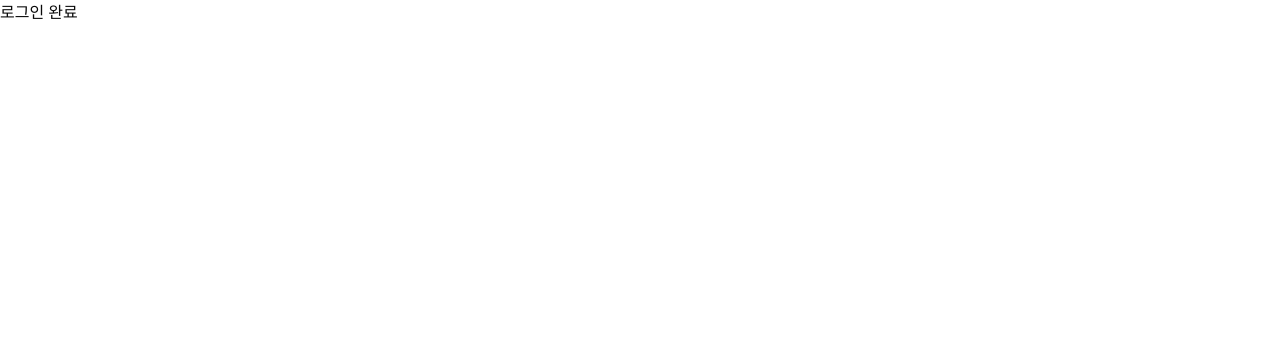
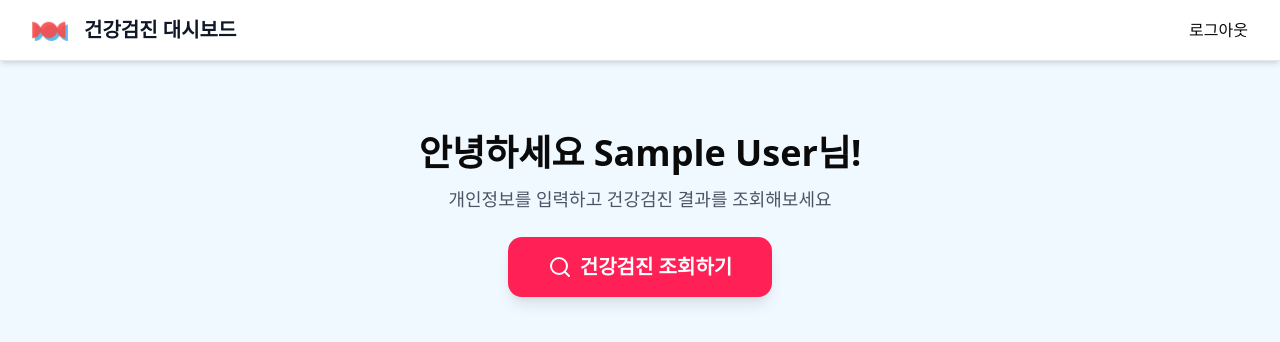
Before and after one commit to kkomyoung/candiy-health-dashboard, a React (Vite) app: page / in a window 1280 px wide. Shown: the top 342 px of the page. Built offline with nearby package versions, Linux system fonts and the light colour scheme; sample sign-in values are in the browser's storage.

Commit message:
feat: 라우터 정리, 페이지 컴포넌트 추가

```diff
--- /dev/null
+++ b/src/layouts/MainLayout.tsx
@@ -0,0 +1,43 @@
+import { Outlet, useNavigate } from 'react-router-dom';
+import logo from '@/assets/img/logo.webp';
+import { useAuth } from '@/hooks/useAuth.ts';
+
+export default function MainLayout() {
+	const { logout } = useAuth();
+	const navigate = useNavigate();
+
+	return (
+		<div className="bg-sky-50 min-h-screen">
+			<header className="bg-white shadow-md border-b border-gray-200 sticky top-0 z-40">
+				<div className="max-w-7xl mx-auto px-4 sm:px-6 lg:px-8 py-4 flex items-center justify-between">
+					<div className="flex items-center gap-4">
+						<img className="inline-block w-9" src={logo} alt="logo" />
+						<h1 className="text-xl font-bold text-gray-900">건강검진 대시보드</h1>
+					</div>
+					<button
+						className="cursor-pointer"
+						onClick={() => {
+							navigate('/login');
+							logout();
+						}}
+					>
+						로그아웃
+					</button>
+					{/*<nav>*/}
+					{/*	<ul>*/}
+					{/*		<li>*/}
+					{/*			<Link to="/dashboard">대시보드</Link>*/}
+					{/*		</li>*/}
+					{/*		<li>*/}
+					{/*			<Link to="/history">건강검진 이력</Link>*/}
+					{/*		</li>*/}
+					{/*	</ul>*/}
+					{/*</nav>*/}
+				</div>
+			</header>
+			<main className="max-w-7xl mx-auto px-4 sm:px-6 lg:px-8 py-6">
+				<Outlet />
+			</main>
+		</div>
+	);
+}
--- /dev/null
+++ b/src/pages/Dashboard.tsx
@@ -0,0 +1,3 @@
+export default function Dashboard() {
+	return <div>대시보드 메인</div>;
+}
--- /dev/null
+++ b/src/pages/History.tsx
@@ -0,0 +1,3 @@
+export default function History() {
+	return <div>히스토리</div>;
+}
--- /dev/null
+++ b/src/pages/Home.tsx
@@ -0,0 +1,21 @@
+import { useAuth } from '@/hooks/useAuth.ts';
+import { SearchIcon } from 'lucide-react';
+
+export default function Home() {
+	const { getUser } = useAuth();
+
+	return (
+		<div>
+			<section className="pt-12 flex flex-col items-center mb-12">
+				<div className="text-center mb-6">
+					<h2 className="text-4xl font-bold mb-3">안녕하세요 {getUser()?.name}님!</h2>
+					<p className="text-lg text-gray-600">개인정보를 입력하고 건강검진 결과를 조회해보세요</p>
+				</div>
+				<button className="shadow-lg flex items-center justify-between bg-rose-500 text-white px-10 py-4 rounded-xl gap-2 text-xl font-semibold cursor-pointer">
+					<SearchIcon className="w-6" />
+					건강검진 조회하기
+				</button>
+			</section>
+		</div>
+	);
+}
--- a/src/router/index.tsx
+++ b/src/router/index.tsx
@@ -1,6 +1,10 @@
 import { createBrowserRouter } from 'react-router-dom';
 import Login from '@/pages/Login';
 import ProtectedRoute from '@/router/ProtectedRoute.tsx';
+import MainLayout from '@/layouts/MainLayout.tsx';
+import Home from '@/pages/Home.tsx';
+import Dashboard from '@/pages/Dashboard.tsx';
+import History from '@/pages/History.tsx';
 
 export const router = createBrowserRouter([
 	{
@@ -8,12 +12,24 @@ export const router = createBrowserRouter([
 		element: <Login />,
 	},
 	{
-		path: '/',
 		element: <ProtectedRoute />,
 		children: [
 			{
-				index: true,
-				element: <div>로그인 완료</div>,
+				element: <MainLayout />,
+				children: [
+					{
+						path: '/',
+						element: <Home />,
+					},
+					{
+						path: '/dashboard',
+						element: <Dashboard />,
+					},
+					{
+						path: '/history',
+						element: <History />,
+					},
+				],
 			},
 		],
 	},
```
